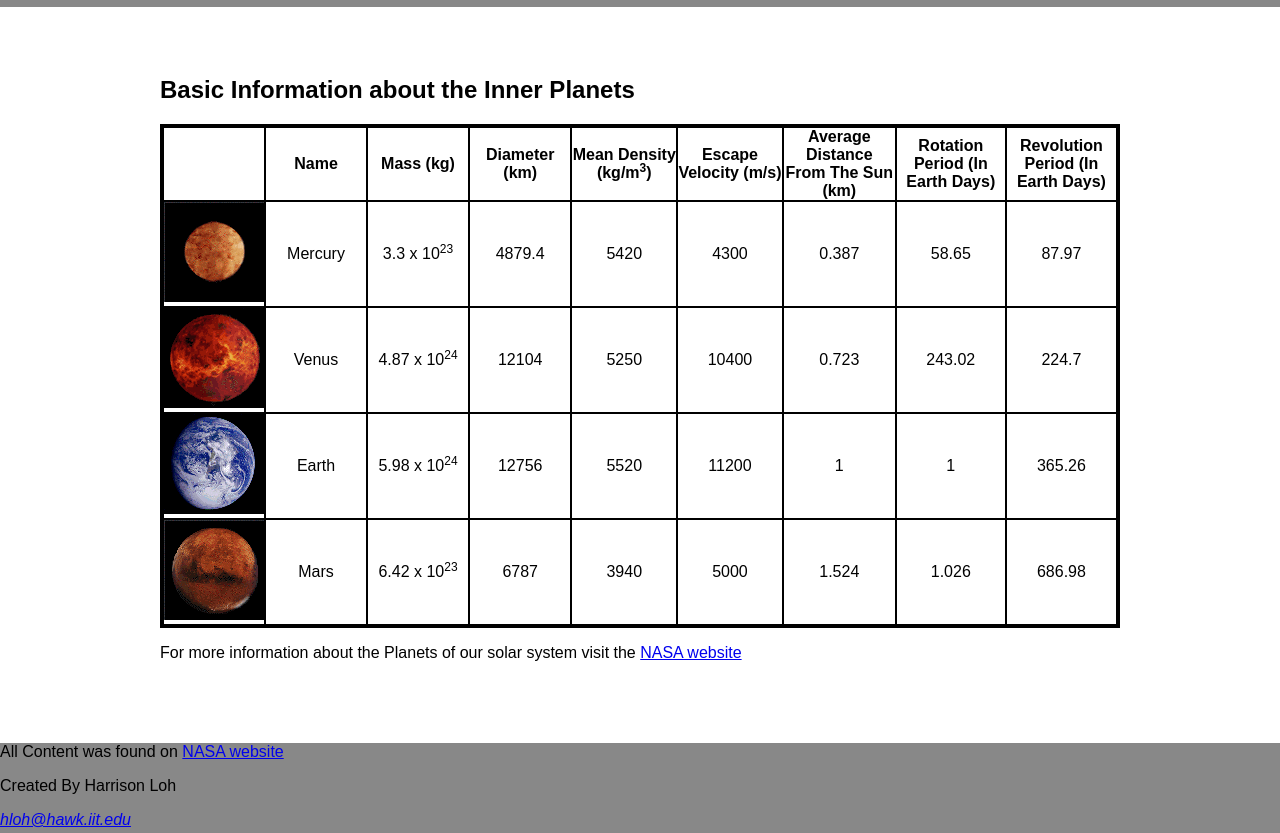
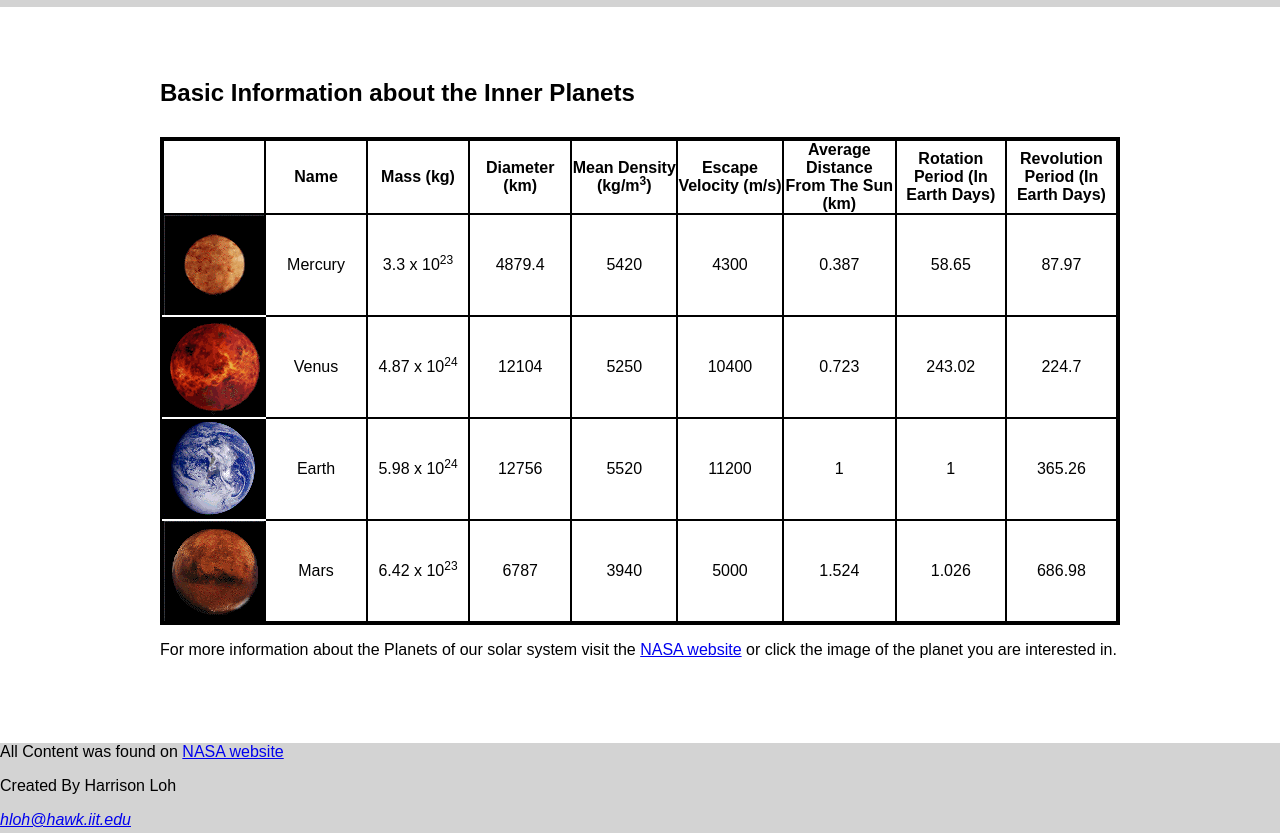
Before and after one commit to harrisonloh/itmd361_Lab5, a plain HTML site: page index.html in a window 1280 px wide. Shown: the part 83-916 px from the top of the page. Drawn offline with Linux system fonts and the light colour scheme.

Commit message:
More css changes, added links to images

```diff
--- a/css/stylesheet.css
+++ b/css/stylesheet.css
@@ -1,5 +1,5 @@
 header {
-	background-color: #888;
+	background-color: #d3d3d3;
 	height: 90px;
 	text-align: center;
 	font-size: 20px;
@@ -7,6 +7,14 @@ header {
   justify-content: center;
   align-content: center;
   flex-direction: column;
+}
+
+img{
+  vertical-align:bottom;
+}
+
+.imagetable {
+  border-bottom-color: white;
 }
 
 table {
@@ -31,10 +39,14 @@ th {
   min-height: 720px;
 	margin: 0 auto;
   align-content: center;
+  display: flex;
+  justify-content: center;
+  align-content: center;
+  flex-direction: column;
 }
 
 footer {
-	background-color: #888;
+	background-color: #d3d3d3;
 	height: 90px;
 	clear: both;
 }
--- a/index.html
+++ b/index.html
@@ -25,7 +25,7 @@
           <th>Revolution Period (In Earth Days)</th>
         </tr>
         <tr>
-          <td><img src="./assets/image/murcury.png" alt="Murcury Image"></td>
+          <td class="imagetable"><a href="https://pds.nasa.gov/planets/special/mercury.htm" target="_blank" rel="noopener noreferrer"><img src="./assets/image/murcury.png" alt="Murcury Image"></a></td>
           <td>Mercury</td>
           <td>3.3 x 10<sup>23</sup></td>
           <td>4879.4</td>
@@ -36,7 +36,7 @@
           <td>87.97</td>
         </tr>
         <tr>
-          <td><img src="./assets/image/venus.png" alt="Venus Image"></td>
+          <td class="imagetable"><a href="https://pds.nasa.gov/planets/special/venus.htm" target="_blank" rel="noopener noreferrer"><img src="./assets/image/venus.png" alt="Venus Image"></a></td>
           <td>Venus</td>
           <td>4.87 x 10<sup>24</sup></td>
           <td>12104</td>
@@ -47,7 +47,7 @@
           <td>224.7</td>
         </tr>
         <tr>
-          <td><img src="./assets/image/earth.png" alt="Earth Image"></td>
+          <td class="imagetable"><a href="https://pds.nasa.gov/planets/special/earth.htm" target="_blank" rel="noopener noreferrer"><img src="./assets/image/earth.png" alt="Earth Image"></a></td>
           <td>Earth</td>
           <td>5.98 x 10<sup>24</sup></td>
           <td>12756</td>
@@ -58,7 +58,7 @@
           <td>365.26</td>
         </tr>
         <tr>
-          <td><img src="./assets/image/mars.png" alt="Mars Image"></td>
+          <td><a href="https://pds.nasa.gov/planets/special/mars.htm" target="_blank" rel="noopener noreferrer"><img src="./assets/image/mars.png" alt="Mars Image"></a></td>
           <td>Mars</td>
           <td>6.42 x 10<sup>23</sup></td>
           <td>6787</td>
@@ -69,11 +69,11 @@
           <td>686.98</td>
         </tr>
       </table>
-      <p>For more information about the Planets of our solar system visit the <a href="https://pds.nasa.gov/planets/special/planets.htm">NASA website</a></p>
+      <p>For more information about the Planets of our solar system visit the <a href="https://pds.nasa.gov/planets/special/planets.htm" target="_blank" rel="noopener noreferrer">NASA website</a> or click the image of the planet you are interested in.</p>
     </div>
 
     <footer>
-      <p>All Content was found on <a href="https://pds.nasa.gov/planets/special/planets.htm">NASA website</a></p>
+      <p>All Content was found on <a href="https://pds.nasa.gov/planets/special/planets.htm" target="_blank" rel="noopener noreferrer">NASA website</a></p>
       <p>Created By Harrison Loh</p>
       <address>
         <p><a href="mailto:hloh@hawk.iit.edu">hloh@hawk.iit.edu</a></p>
```
